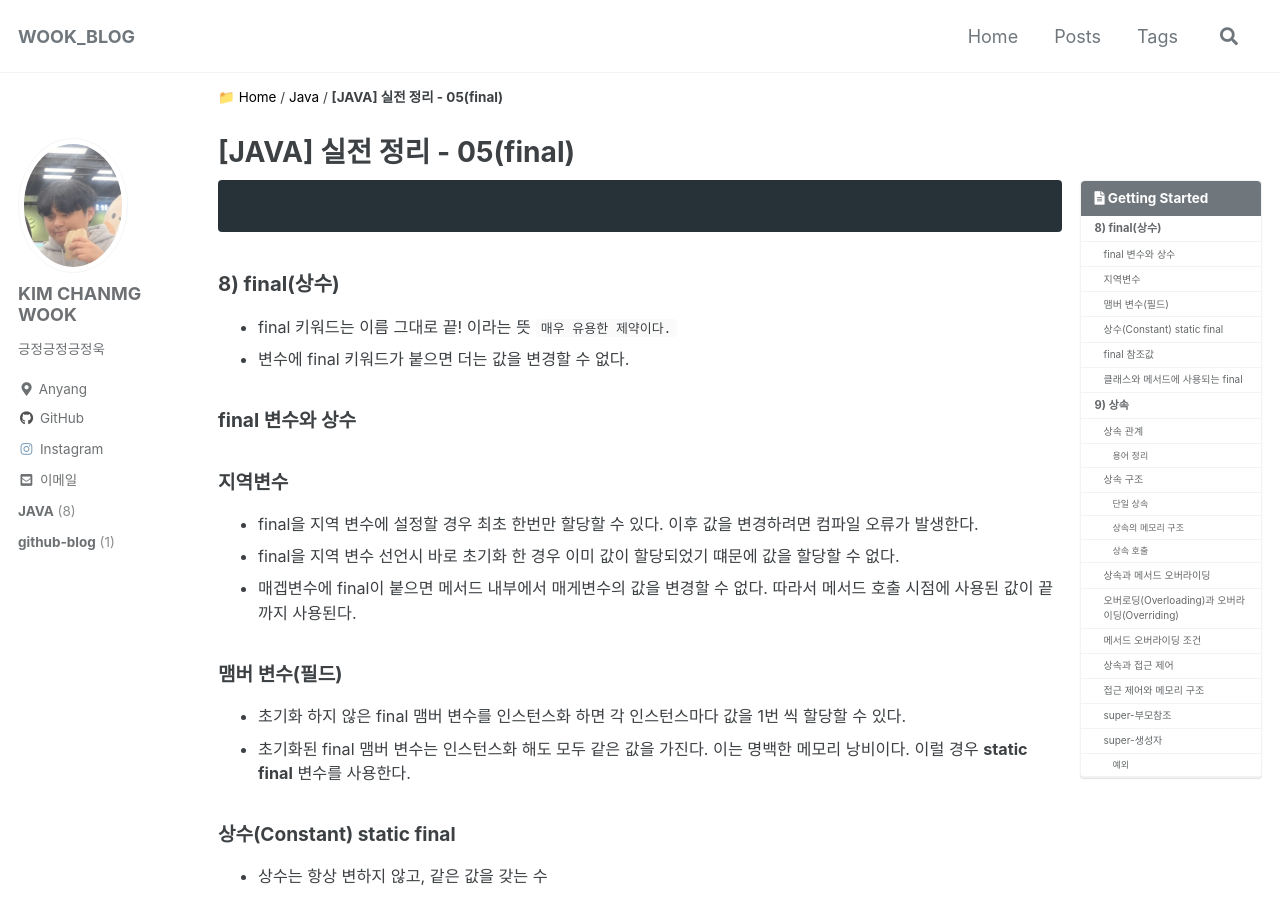
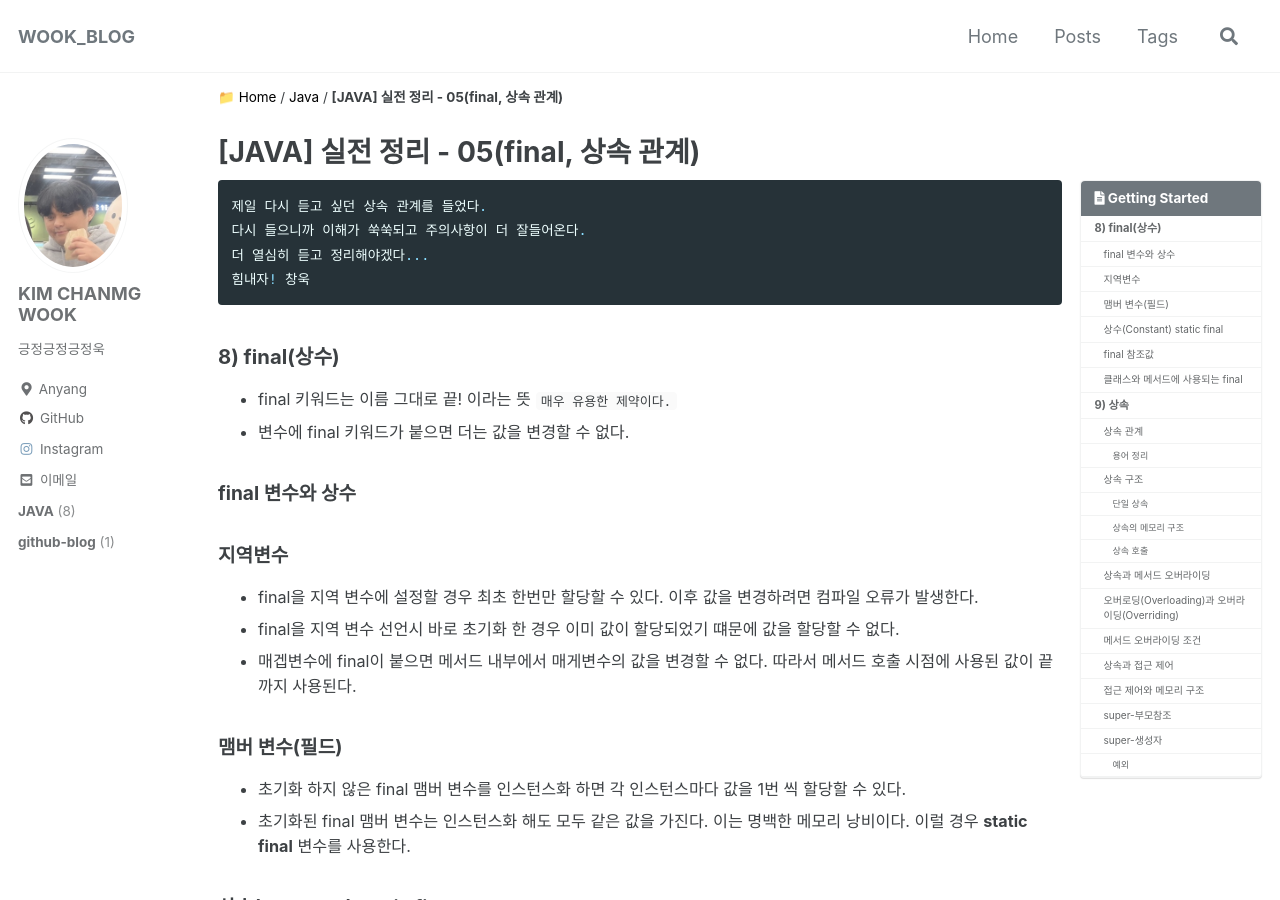
Before and after one commit to CHANGWOOKI/CHANGWOOKI.github.io, a Jekyll site: the page built from _posts/JAVA/2024-05-03-JAVA_.STEP2-5.md, in a window 1280 px wide and 900 px high. Built offline with Jekyll 4.4.1, drawn with Linux system fonts in a browser that asks for light colours; cached includes are drawn as plain includes.

````diff
--- a/_posts/JAVA/2024-05-03-JAVA_.STEP2-5.md
+++ b/_posts/JAVA/2024-05-03-JAVA_.STEP2-5.md
@@ -1,5 +1,5 @@
 ---
-title: "[JAVA] 실전 정리 - 05(final)"
+title: "[JAVA] 실전 정리 - 05(final, 상속 관계)"
 toc: true
 toc_sticky: true
 toc_label: "Getting Started"
@@ -12,7 +12,10 @@ categories:
 ---
 
 ```java
-
+제일 다시 듣고 싶던 상속 관계를 들었다.
+다시 들으니까 이해가 쑥쑥되고 주의사항이 더 잘들어온다.
+더 열심히 듣고 정리해야겠다...
+힘내자! 창욱
 ```
 ### 8) final(상수)
 - final 키워드는 이름 그대로 끝! 이라는 뜻 `매우 유용한 제약이다.`
````
Also changed, not shown: README.md.
